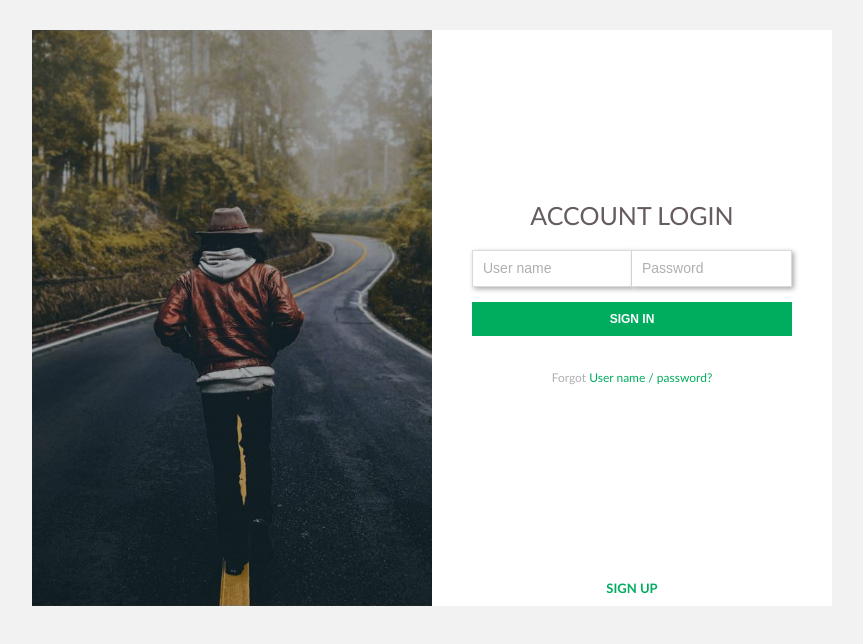
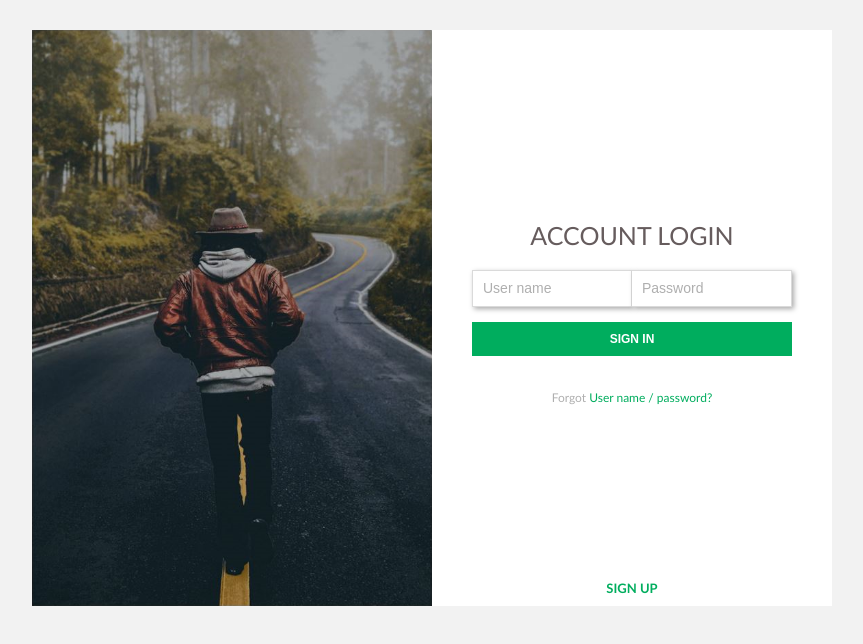
Before and after one commit to vadimmozeiko/3-Sign-in, a plain HTML site: page index.html in a window 1280 px wide. Shown: the whole page, without its empty margins (208-1071 px from the left). Drawn offline with Linux system fonts and the light colour scheme.

Commit message:
Corrections

```diff
--- a/css/main.css
+++ b/css/main.css
@@ -34,7 +34,7 @@ main > div {
 }
 
 main > div > h1 {
-    margin-top: 120px;
+    margin-top: 140px;
     text-transform: uppercase;
     font-weight: 400;
     font-size: 25px;
@@ -74,6 +74,7 @@ div > button {
     font-weight: 600;
     font-size: 12px;
     margin-bottom: 30px;
+    cursor: pointer;
 }
 
 div > p {
@@ -96,5 +97,5 @@ div > a {
     text-transform: uppercase;
     font-weight: 600;
     font-size: 13px;
-    margin-top: 195px;
+    margin-top: 175px;
 }
```
